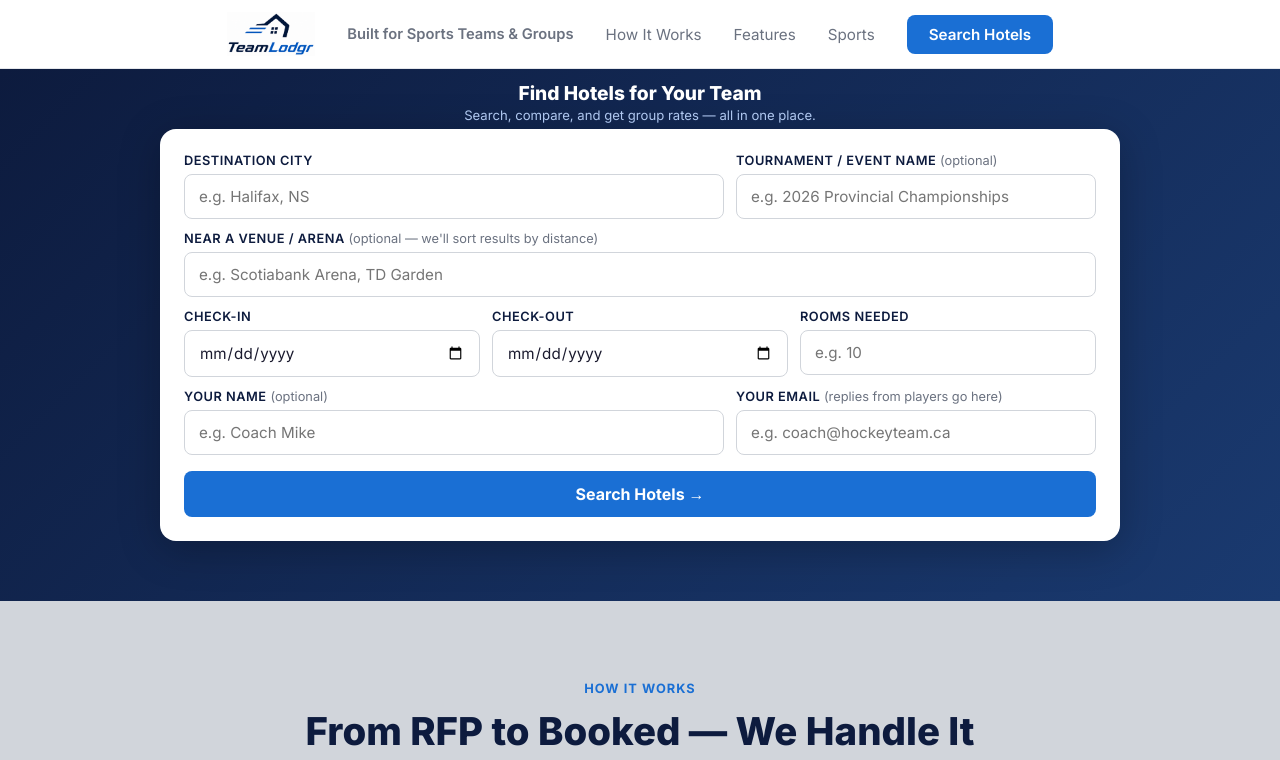
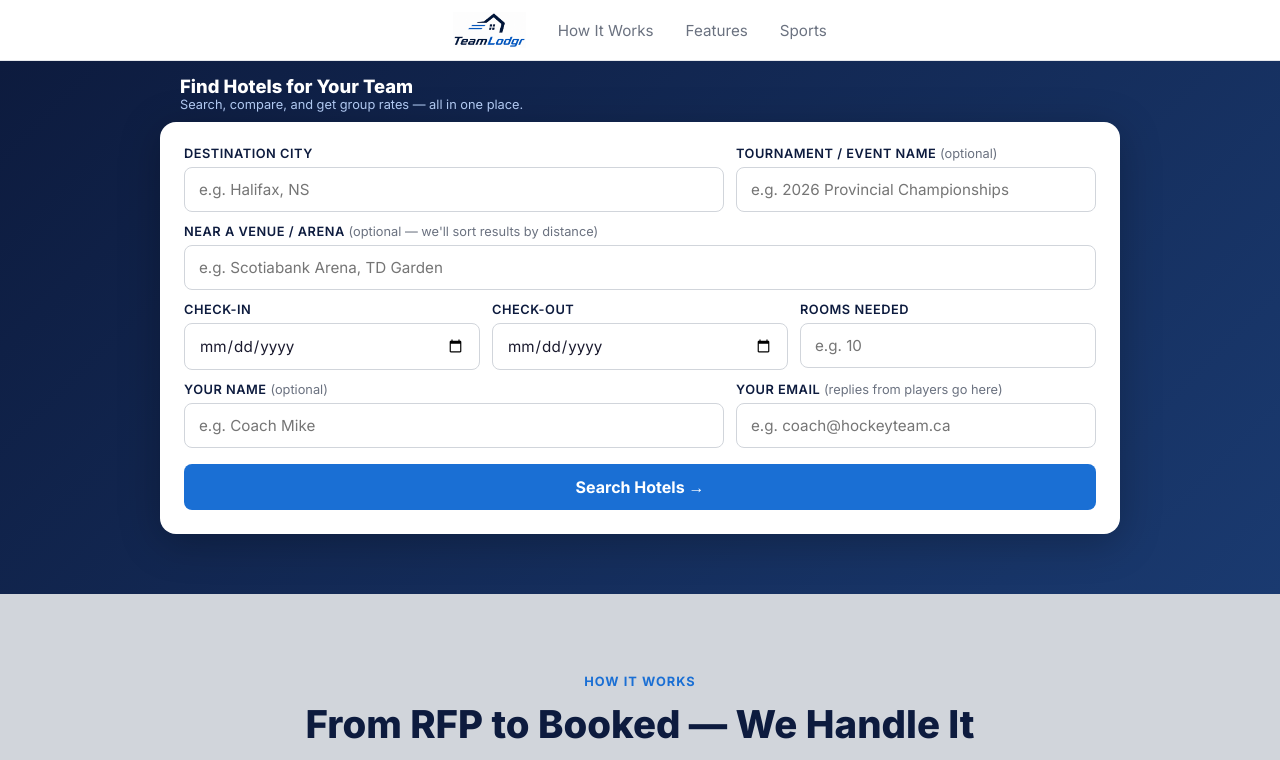
Before and after one commit to gorddickie/teamlodgr, a website: page index.html in a window 1280 px wide. Shown: the top 760 px of the page. Drawn offline with nearby package versions, Linux system fonts and the light colour scheme; a script that the page names is missing.

Commit message:
Compact header: merge nav and hero text, reduce chrome

```diff
--- a/index.html
+++ b/index.html
@@ -478,22 +478,22 @@
 <!-- NAV -->
 <nav id="main-nav" style="justify-content:center; gap:32px;">
   <a href="#" class="logo">
-    <img src="logo.png" alt="TeamLodgr" style="height:44px; width:auto;"/>
+    <img src="logo.png" alt="TeamLodgr" style="height:36px; width:auto;"/>
   </a>
-  <span style="color:var(--muted); font-size:0.92rem; font-weight:600; white-space:nowrap;">Built for Sports Teams & Groups</span>
   <ul class="nav-links" style="position:static; margin:0;">
     <li><a href="#how">How It Works</a></li>
     <li><a href="#features">Features</a></li>
     <li><a href="#sports">Sports</a></li>
-    <li><a href="#search" class="nav-cta">Search Hotels</a></li>
   </ul>
 </nav>
 
 <!-- HERO + SEARCH -->
 <section class="search-section" id="search">
-  <div style="text-align:center; padding:12px 20px 6px;">
-    <h1 style="font-size:1.2rem; font-weight:800; color:white; margin-bottom:2px;">Find Hotels for Your Team</h1>
-    <p style="color:#b0c8f0; font-size:0.82rem; margin:0;">Search, compare, and get group rates — all in one place.</p>
+  <div style="display:flex; align-items:center; gap:12px; padding:14px 20px 10px; max-width:960px; margin:0 auto;">
+    <div>
+      <h1 style="font-size:1.15rem; font-weight:800; color:white; margin:0;">Find Hotels for Your Team</h1>
+      <p style="color:#b0c8f0; font-size:0.8rem; margin:0;">Search, compare, and get group rates — all in one place.</p>
+    </div>
   </div>
   <form class="search-card" id="search-form">
 
```
